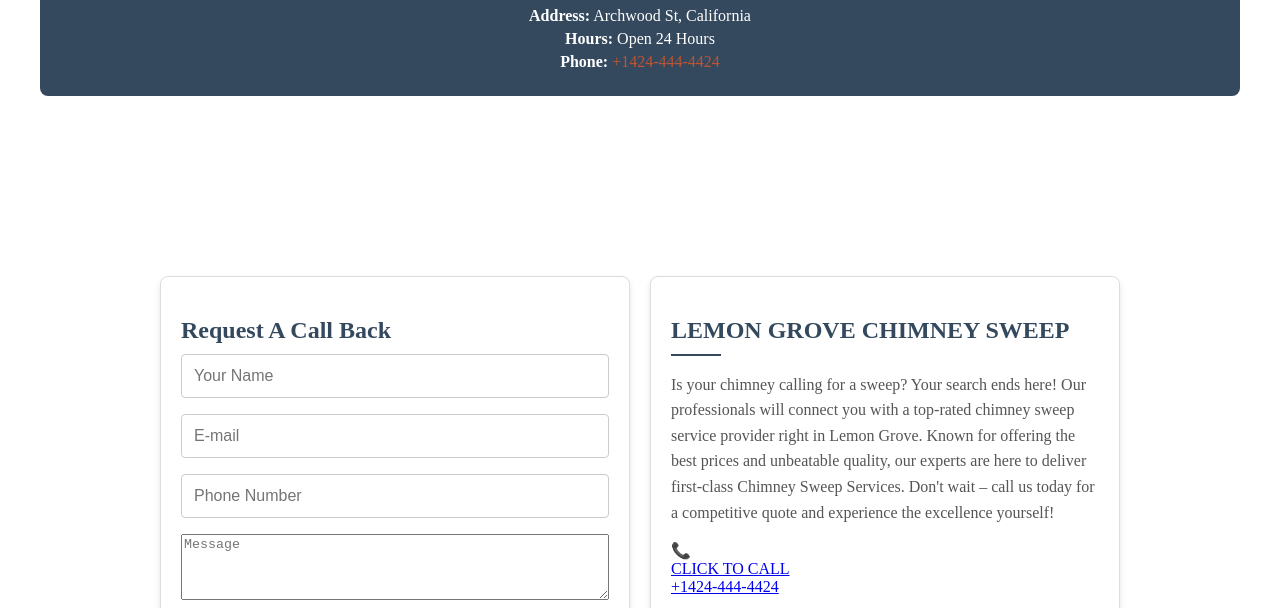
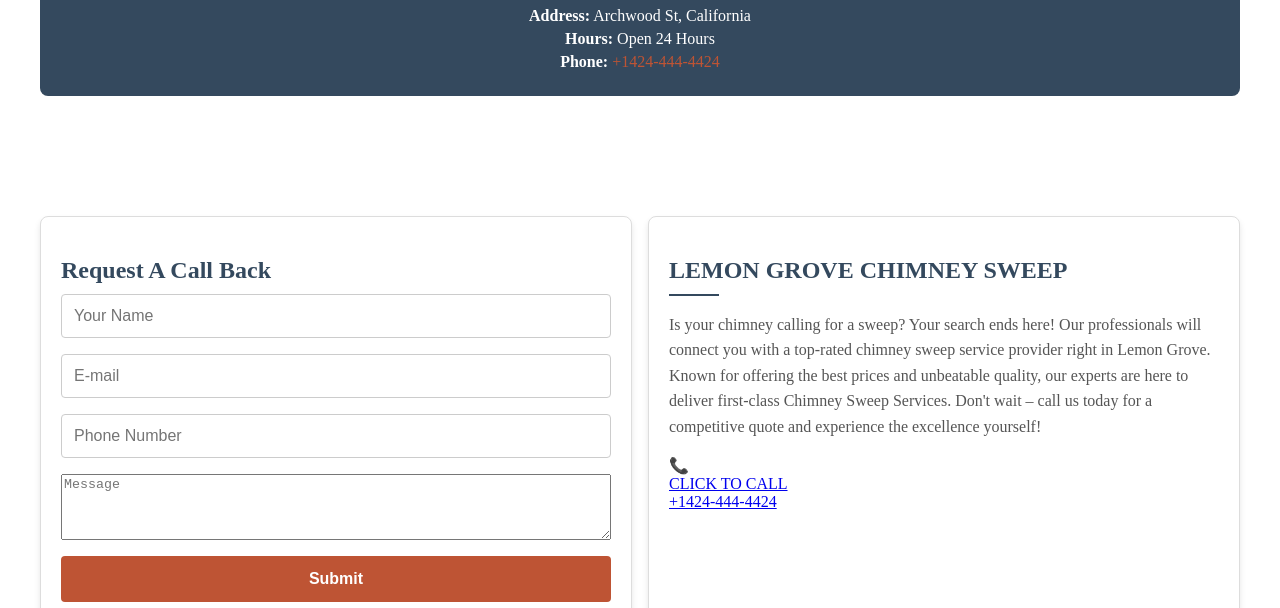
Before and after one commit to Hardexdior1/home-cleaning-service, a plain HTML site: page pages/contact.html in a window 1280 px wide. Shown: the part 192-800 px from the top of the page. Drawn offline with Linux system fonts and the light colour scheme.

Commit message:
updated-contact-form

```diff
--- a/pages/contact.html
+++ b/pages/contact.html
@@ -152,7 +152,7 @@
       </div>
 
       <!-- Contact Form Section -->
-      <div class="call-back-section">
+      <div class="flex-container">
         <!-- Form Container -->
         <div class="form-container">
           <h2>Request A Call Back</h2>
--- a/pages/styles/contact.css
+++ b/pages/styles/contact.css
@@ -128,3 +128,16 @@ hr {
     flex-wrap: wrap;
   }
 }
+
+/* contact css */
+.flex-container {
+  display: flex;
+  flex-direction: column;
+  gap: 1rem; /* Adds space between items */
+}
+
+@media (min-width: 768px) {
+  .flex-container {
+    flex-direction: row; /* Horizontal layout on larger screens */
+  }
+}
```
Also changed, not shown: pages/styles/style.css (line endings or trailing spaces).
